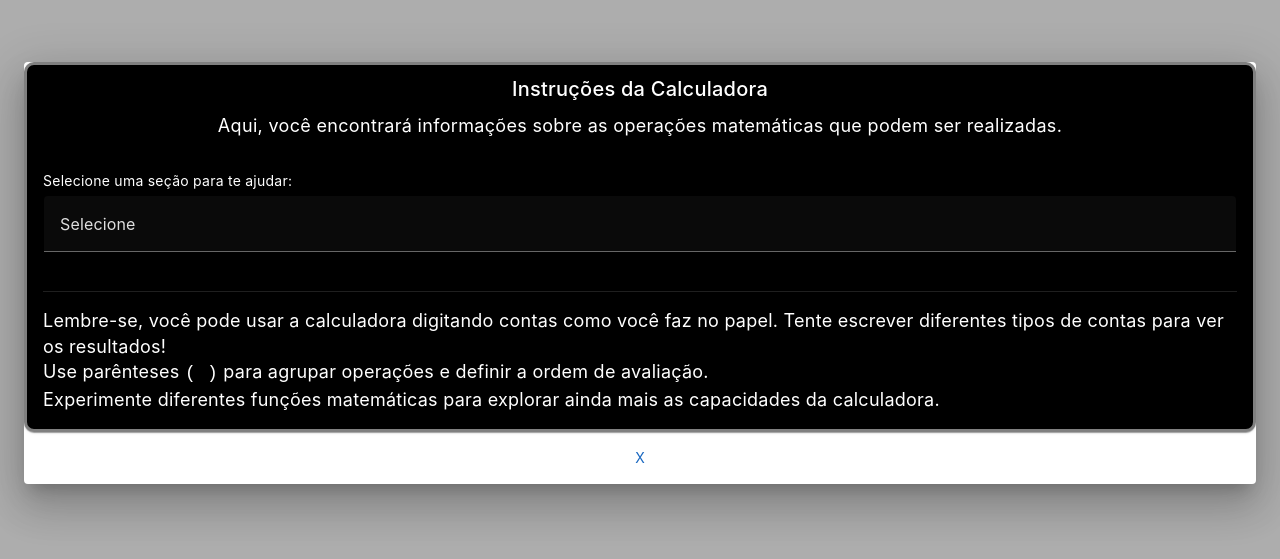
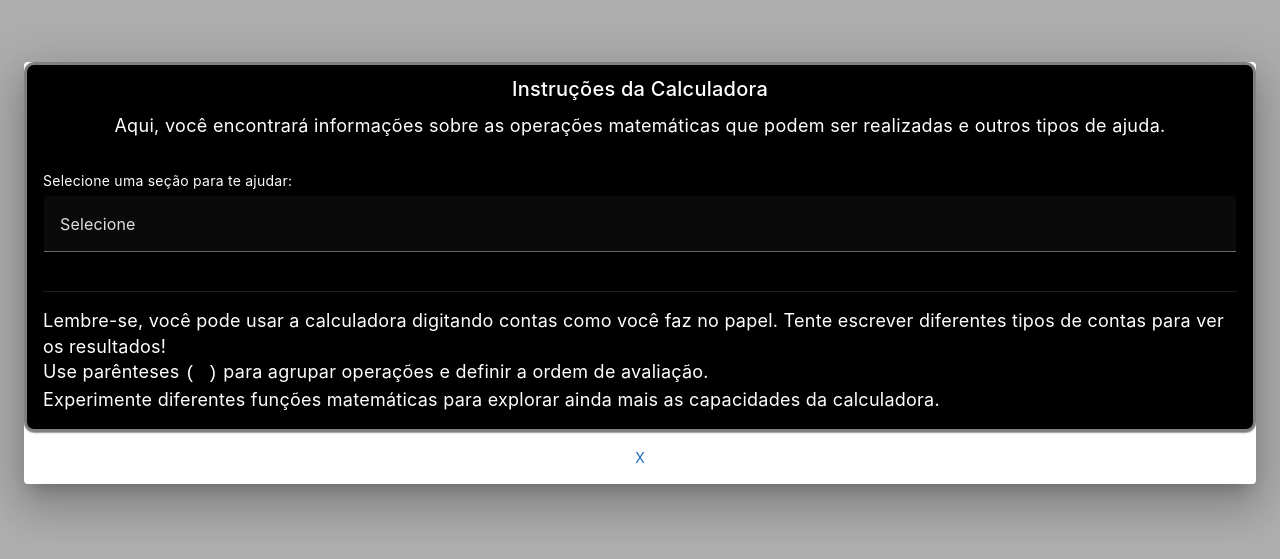
Before and after one commit to SimonMelo/calculator, a Vue app: page / in a window 1280 px wide. Shown: the part 127-686 px from the top of the page. Built offline with nearby package versions, Linux system fonts and the light colour scheme.

Commit message:
feat: complementing sentence

```diff
--- a/src/components/instructiveInfo.vue
+++ b/src/components/instructiveInfo.vue
@@ -5,7 +5,7 @@
         <v-card-title style="display: flex; justify-content: center;" class="headline">Instruções da
           Calculadora</v-card-title>
         <v-card-text class="paragraph" style="display: flex; justify-content: center;">Aqui, você encontrará informações
-          sobre as operações matemáticas que podem ser realizadas.</v-card-text>
+          sobre as operações matemáticas que podem ser realizadas e outros tipos de ajuda.</v-card-text>
         <v-card-text>
           <div class="mb-4">
             <label for="sectionSelect" class="text-sm">Selecione uma seção para te ajudar:</label>
```
